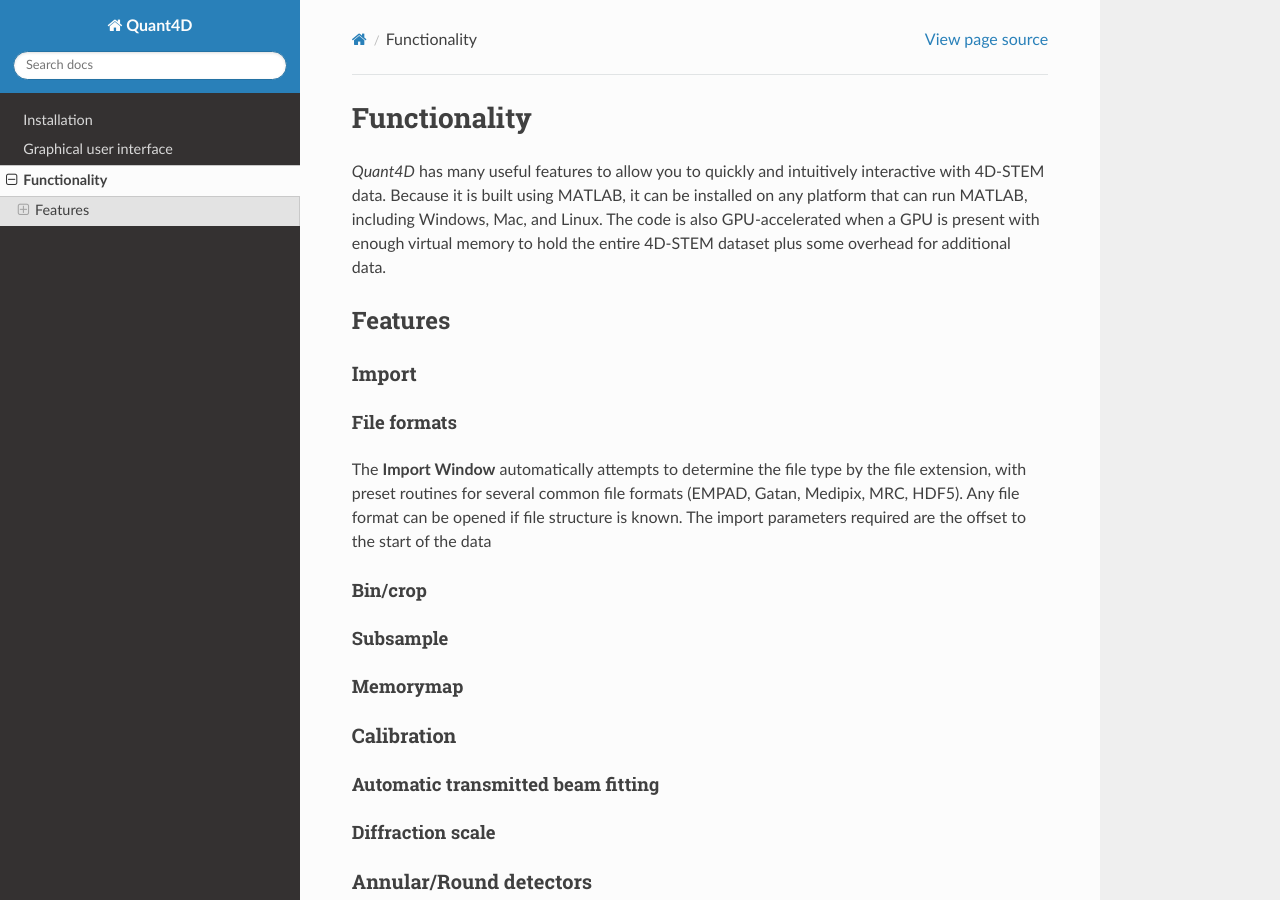
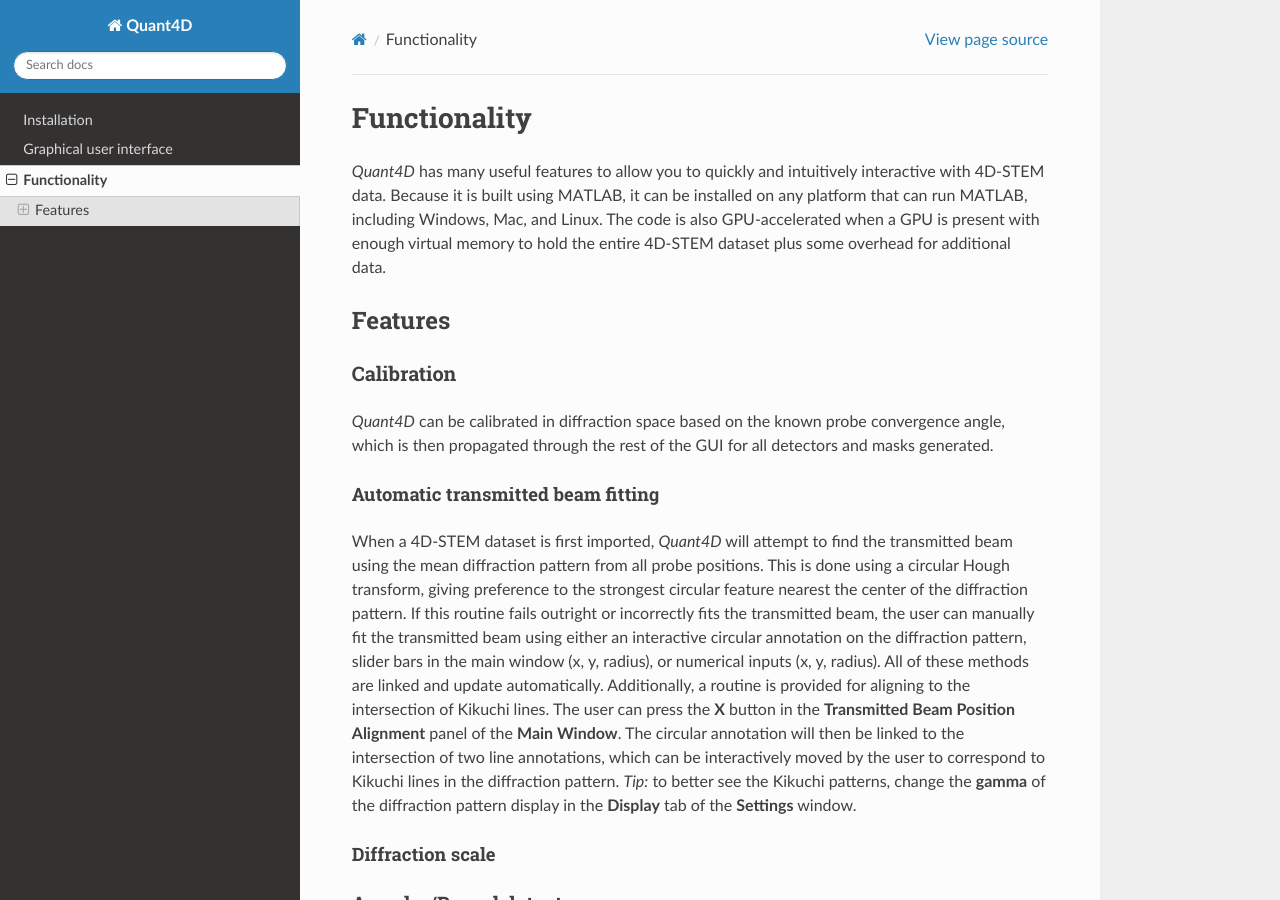
Before and after one commit to bryandesser/Quant4D, a Sphinx documentation site: the page built from docs/source/functionality.rst, in a window 1280 px wide and 900 px high. Built offline with Sphinx 7.4.7 and the Read the Docs theme 3.1.0, drawn with Linux system fonts in a browser that asks for light colours; pages that are not in the unit, such as notebooks, are missing from menus.

Commit message:
modified:   docs/source/functionality.rst

```diff
--- a/docs/source/functionality.rst
+++ b/docs/source/functionality.rst
@@ -8,23 +8,27 @@
 Features
 --------
 
-Import
-******
-File formats
-^^^^^^^^^^^^
-The **Import Window** automatically attempts to determine the file type by the file extension, with preset routines for several common file formats (EMPAD, Gatan, Medipix, MRC, HDF5). Any file format can be opened if file structure is known. The import parameters required are the offset to the start of the data
+.. Import
+    ******
+    File formats
+    ^^^^^^^^^^^^
+    The **Import Window** automatically attempts to determine the file type by the file extension, with preset routines for several common file formats (EMPAD, Gatan, Medipix, MRC, HDF5). Any file format can be opened if file structure is known. The import parameters required are the offset to the start of the data
 
-Bin/crop
-^^^^^^^^
-Subsample
-^^^^^^^^^
-Memorymap
-^^^^^^^^^
+    Bin/crop
+    ^^^^^^^^
+    Subsample
+    ^^^^^^^^^
+    Memorymap
+    ^^^^^^^^^
 
 Calibration
 ***********
+`Quant4D` can be calibrated in diffraction space based on the known probe convergence angle, which is then propagated through the rest of the GUI for all detectors and masks generated.
+
 Automatic transmitted beam fitting
 ^^^^^^^^^^^^^^^^^^^^^^^^^^^^^^^^^^
+When a 4D-STEM dataset is first imported, `Quant4D` will attempt to find the transmitted beam using the mean diffraction pattern from all probe positions. This is done using a circular Hough transform, giving preference to the strongest circular feature nearest the center of the diffraction pattern. If this routine fails outright or incorrectly fits the transmitted beam, the user can manually fit the transmitted beam using either an interactive circular annotation on the diffraction pattern, slider bars in the main window (x, y, radius), or numerical inputs (x, y, radius). All of these methods are linked and update automatically. Additionally, a routine is provided for aligning to the intersection of Kikuchi lines. The user can press the **X** button in the **Transmitted Beam Position Alignment** panel of the **Main Window**. The circular annotation will then be linked to the intersection of two line annotations, which can be interactively moved by the user to correspond to Kikuchi lines in the diffraction pattern. *Tip:* to better see the Kikuchi patterns, change the **gamma** of the diffraction pattern display in the **Display** tab of the **Settings** window.
+
 Diffraction scale
 ^^^^^^^^^^^^^^^^^
 
```
